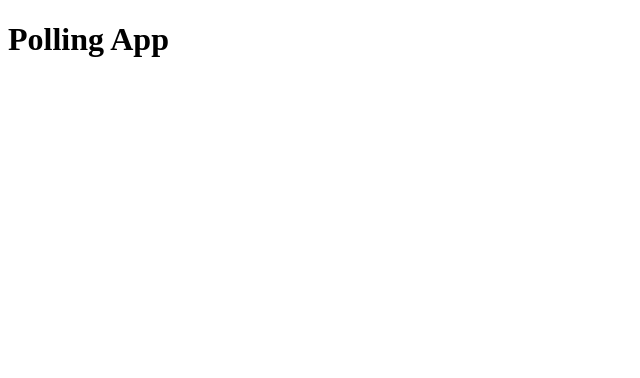
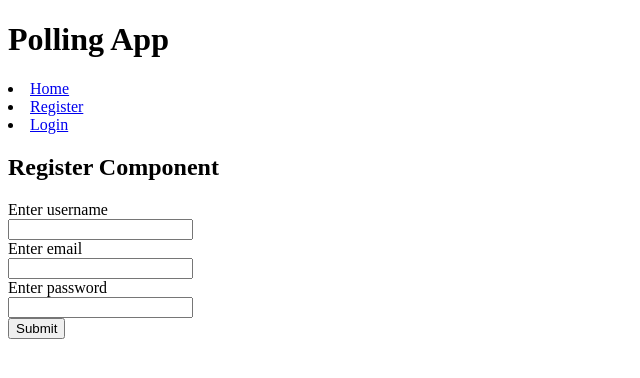
Before and after one commit to dctacademy/polls-app-frontend, a React (Create React App) app: page /register in a window 1280 px wide. Shown: the top 378 px of the page, without its empty margins (0-640 px from the left). Built offline with nearby package versions, Linux system fonts and the light colour scheme.

Commit message:
with navigation

```diff
--- a/package.json
+++ b/package.json
@@ -6,8 +6,10 @@
     "@testing-library/jest-dom": "^5.17.0",
     "@testing-library/react": "^13.4.0",
     "@testing-library/user-event": "^13.5.0",
+    "axios": "^1.5.1",
     "react": "^18.2.0",
     "react-dom": "^18.2.0",
+    "react-router-dom": "^6.16.0",
     "react-scripts": "5.0.1",
     "web-vitals": "^2.1.4"
   },
--- a/src/App.js
+++ b/src/App.js
@@ -1,8 +1,27 @@
+import { BrowserRouter, Routes, Route, Link} from 'react-router-dom'
+import Home from './components/Home'
+import Register from './components/Register'
+import Login from './components/Login'
+
 function App(){
     return (
-        <div>
-            <h1>Polling App</h1>
-        </div>
+        <BrowserRouter>
+            <div>
+                <h1>Polling App</h1>
+                <nav>
+                    <li><Link to="/">Home</Link></li>
+                    <li><Link to="/register">Register</Link></li>
+                    <li><Link to="/login">Login</Link></li>
+                </nav>
+
+
+                <Routes>
+                    <Route path="/" element={<Home />}/>
+                    <Route path="/register" element={<Register />} />
+                    <Route path="/login" element={<Login />} />
+                </Routes>
+            </div>
+        </BrowserRouter>
     )
 }
 
--- /dev/null
+++ b/src/components/Home.js
@@ -0,0 +1,9 @@
+function Home(){
+    return (
+        <div>
+            <h2>Home Component</h2>
+        </div>
+    )
+}
+
+export default Home
--- /dev/null
+++ b/src/components/Login.js
@@ -0,0 +1,9 @@
+function Login() {
+    return (
+        <div>
+            <h2>Login Component</h2>
+        </div>
+    )
+}
+
+export default Login
--- /dev/null
+++ b/src/components/Register.js
@@ -0,0 +1,58 @@
+import { useState } from 'react'
+import { useNavigate } from 'react-router-dom'
+import axios from 'axios'
+function Register() {
+    const navigate = useNavigate()
+    const [username, setUsername] = useState('')
+    const [email, setEmail] = useState('')
+    const [password, setPassword] = useState('')
+    const [serverErrors, setServerErrors] = useState([])
+
+    const handleSubmit = async (e) => {
+        e.preventDefault()
+        const formData = {
+            username,
+            email,
+            password
+        }
+        try {
+            const response = await axios.post('http://localhost:3090/auth/register', formData)
+            navigate('/login')
+        } catch(e) {
+            setServerErrors(e.response.data.errors)
+        }
+    }
+
+    return (
+        <div>
+            <h2>Register Component</h2>
+            { serverErrors.length > 0 && (
+                <div>
+                    <h3>These errors prohibitted the form from being saved: </h3>
+                    <ul>
+                    { serverErrors.map((ele, i) => {
+                        return <li key={i}>{ ele.msg }</li>
+                    })}
+                    </ul>
+                </div>
+            )}
+            <form onSubmit={handleSubmit}>
+                <label>
+                    Enter username <br />
+                    <input type="text" value={username} onChange={e => setUsername(e.target.value)} />
+                </label> <br />
+                <label>
+                    Enter email <br />
+                    <input type="text" value={email} onChange={e => setEmail(e.target.value)} />
+                </label> <br />
+                <label>
+                    Enter password <br />
+                    <input type="password" value={password} onChange={e => setPassword(e.target.value)} />
+                </label> <br />
+                <input type="submit" />
+            </form>
+        </div>
+    )
+}
+
+export default Register
```
Also changed, not shown: 1 other file (tests, documents, lock files or other folders).
